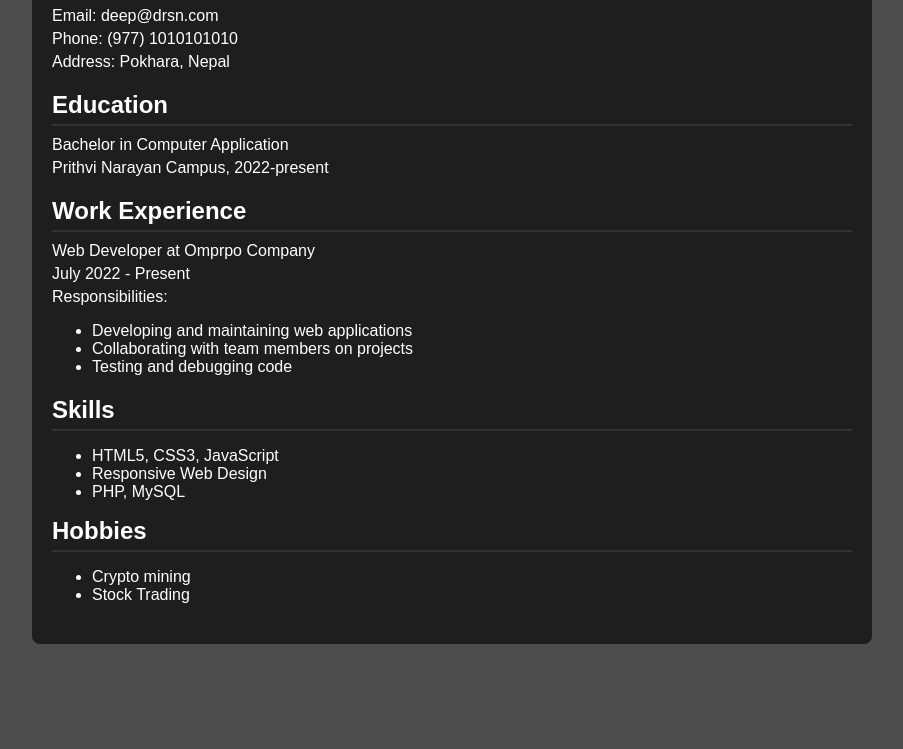
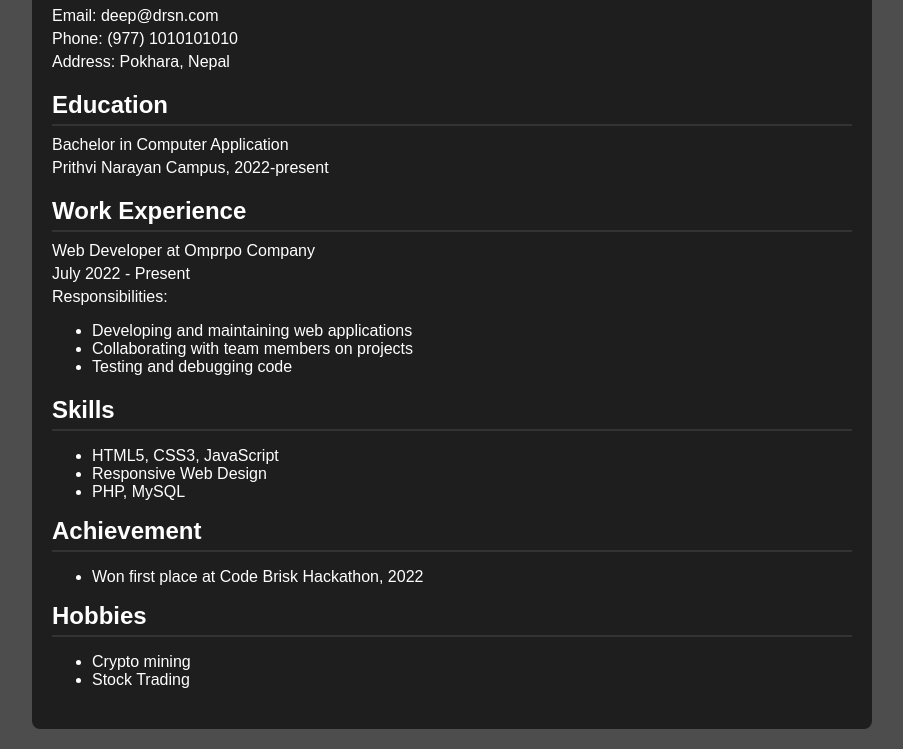
Before and after one commit to deepdrsn/test1, a plain HTML site: page index.html in a window 1280 px wide. Shown: the part 170-919 px from the top of the page, without its empty margins (188-1091 px from the left). Before the commit the page ends 834 px from the top, so only its background shows below. Drawn offline with Linux system fonts and the light colour scheme.

Commit message:
Update index.html

```diff
--- a/index.html
+++ b/index.html
@@ -79,6 +79,10 @@
                 <li>Responsive Web Design</li>
                 <li>PHP, MySQL</li>
             </ul>
+        <h2>Achievement</h2>
+            <ul>
+                <li>Won first place at Code Brisk  Hackathon, 2022</li>
+            </ul>
        <h2>Hobbies</h2>
        <ul>
         <li>Crypto mining</li>
```
